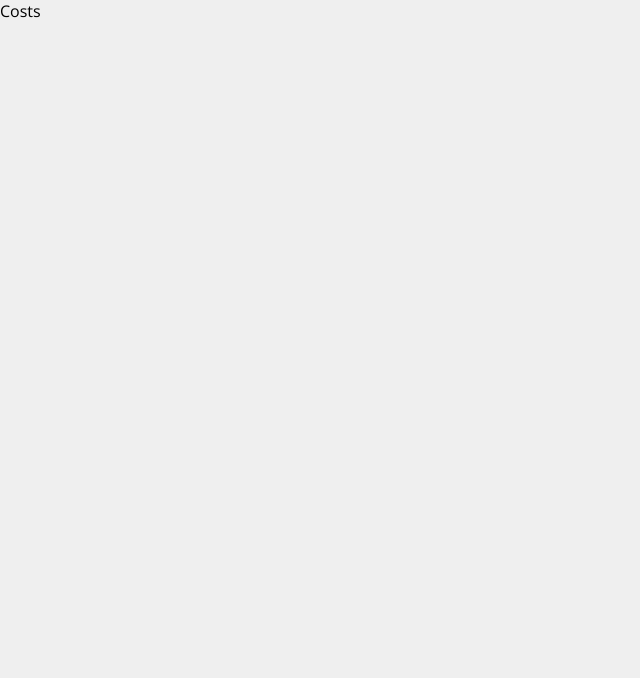
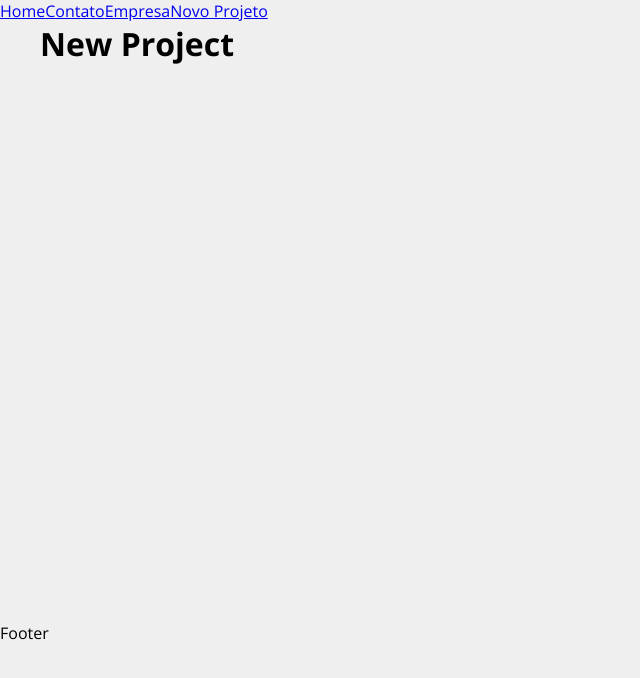
Before and after one commit to Hanszman/costs_react, a React (Create React App) app: page /newproject in a window 1280 px wide. Shown: the top 678 px of the page, without its empty margins (0-640 px from the left). Built offline with nearby package versions, Linux system fonts and the light colour scheme.

Commit message:
criação dos primeiros componentes, páginas e rotas

```diff
--- a/src/App.js
+++ b/src/App.js
@@ -1,8 +1,29 @@
+import { BrowserRouter as Router, Routes, Route, Link } from "react-router-dom";
+import Container from './components/layout/Container';
+import Home from './components/pages/Home';
+import Company from './components/pages/Company';
+import Contact from './components/pages/Contact';
+import NewProject from './components/pages/NewProject';
+
 function App() {
   return (
-    <div className="App">
-      <p>Costs</p>
-    </div>
+    <Router>
+      <div>
+        <Link to='/'>Home</Link>
+        <Link to='/contact'>Contato</Link>
+        <Link to='/company'>Empresa</Link>
+        <Link to='/newproject'>Novo Projeto</Link>
+      </div>
+      <Container customClass='min-height'>
+        <Routes>
+          <Route exact path='/' element={<Home/>}></Route>
+          <Route exact path='/contact' element={<Contact/>}></Route>
+          <Route exact path='/company' element={<Company/>}></Route>
+          <Route exact path='/newproject' element={<NewProject/>}></Route>
+        </Routes>
+      </Container>
+      <p>Footer</p>
+    </Router>
   );
 }
 
--- /dev/null
+++ b/src/components/layout/Container.js
@@ -0,0 +1,11 @@
+import styles from './Container.module.css';
+
+function Container(props) {
+    return (
+        <div className={`${styles.container} ${styles[props.customClass]}`}>
+            {props.children}
+        </div>
+    );
+}
+
+export default Container;
--- /dev/null
+++ b/src/components/layout/Container.module.css
@@ -0,0 +1,20 @@
+.container {
+    width: 1200px;
+    display: flex;
+    justify-content: space-between;
+    margin: 0 auto;
+    flex-wrap: wrap;
+}
+
+.min-height {
+    min-height: 75%;
+}
+
+.start {
+    justify-content: flex-start;
+}
+
+.column {
+    flex-direction: column;
+    justify-content: flex-start;
+}
--- /dev/null
+++ b/src/components/pages/Company.js
@@ -0,0 +1,7 @@
+function Company() {
+    return (
+        <h1>Company</h1>
+    );
+}
+
+export default Company;
--- /dev/null
+++ b/src/components/pages/Contact.js
@@ -0,0 +1,7 @@
+function Contact() {
+    return (
+        <h1>Contact</h1>
+    );
+}
+
+export default Contact;
--- /dev/null
+++ b/src/components/pages/Home.js
@@ -0,0 +1,7 @@
+function Home() {
+    return (
+        <h1>Home</h1>
+    );
+}
+
+export default Home;
--- /dev/null
+++ b/src/components/pages/NewProject.js
@@ -0,0 +1,7 @@
+function NewProject() {
+    return (
+        <h1>New Project</h1>
+    );
+}
+
+export default NewProject;
```
